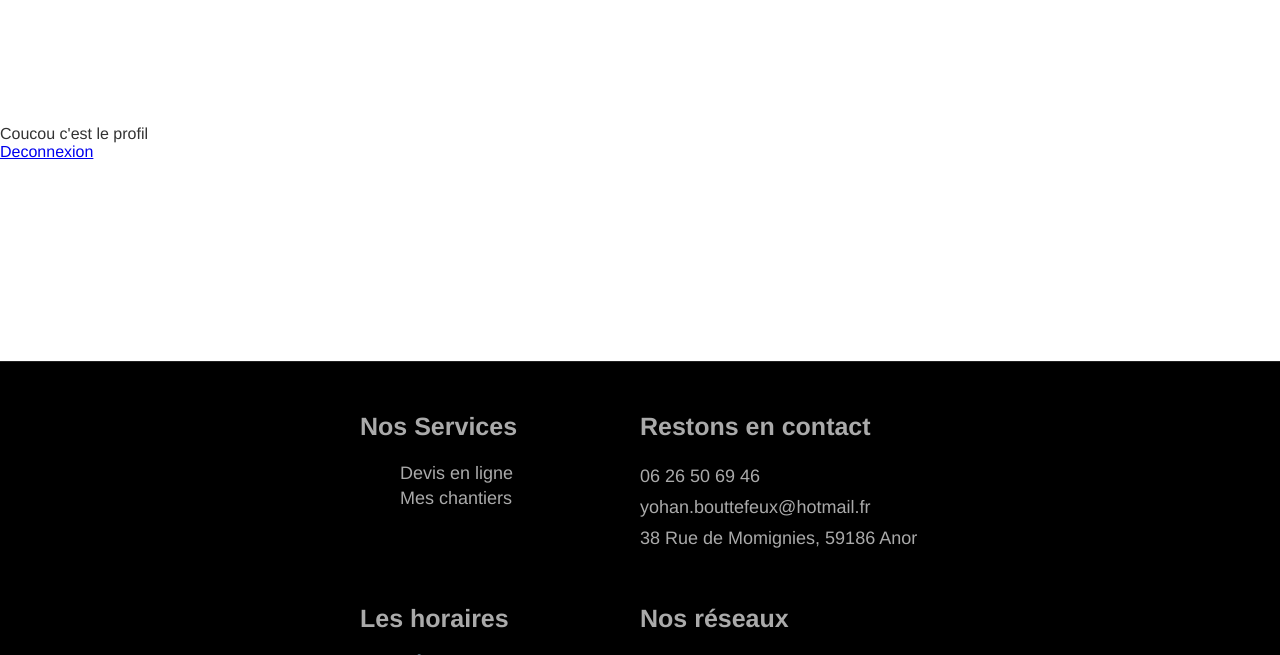
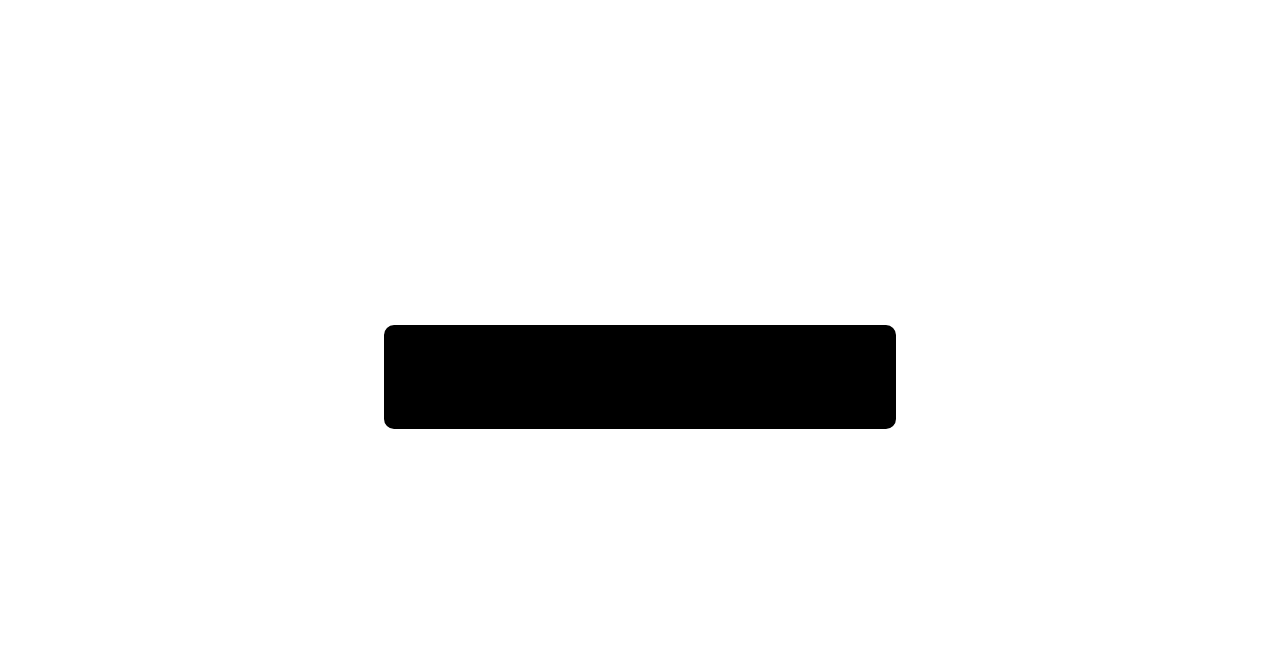
Before and after one commit to JudeSharo/bouttefeux, a Symfony app: template templates/profil/index.html.twig in a window 1280 px wide. Shown: the part 75-730 px from the top of the page. Run offline with Twig, Linux system fonts and the light colour scheme; the template is opened without the code that fills it, so the values that code supplies are empty; some libraries are stand-ins or nearby versions.

Commit message:
Changement du profil

```diff
--- /dev/null
+++ b/public/css/profil.css
@@ -0,0 +1,14 @@
+.profil{
+    width: 40%;
+    margin: 200px auto;
+    text-align: center;
+    background-color: #000000;
+    color: #FFFFFF;
+    border-radius: 10px;
+    padding: 50px;
+    border: 2px solid #000000;
+}
+
+.profil,h1{
+
+}
--- a/templates/profil/index.html.twig
+++ b/templates/profil/index.html.twig
@@ -2,22 +2,31 @@
 
 {% block title %}Profil{% endblock %}
 
+{% block stylesheets %}
+    <link rel="stylesheet" href="{{ asset('css/profil.css') }}"/>
+    {{ parent() }}
+{% endblock %}
+
 {% block body %}
 	<div class="belowNavbar">
-		<p>Coucou c'est le profil</p>
-
-		{% if is_granted('ROLE_USER') %}
-			<h1>Bonjour {{app.user.pseudo}} {{app.user.nom}} !</h1>
-			<p>Vous habitez au {{app.user.adresse}}</p>
-			<p>Votre numéro de téléphone est le {{app.user.getphoneNumber}}</p>
-
-			<a href="{{path('app_user_edit',{'id':app.user.id})}}">modifier votre profil</a>
-
-
-		{% endif %}
-
-
-		<a href="{{path('app_logout')}}">Deconnexion</a>
+		<div class ="profil">
+			{% if is_granted('ROLE_USER') %}
+				<div class="titreprofil">
+					<h1>Bonjour {{app.user.pseudo}} {{app.user.nom}} !</h1><br>
+				</div>
+				<div class="adresseprofil">
+					<p>Vous habitez au {{app.user.adresse}}</p><br>
+				</div>
+				<div class="numeroprofil">
+					<p>Votre numéro de téléphone est le {{app.user.getphoneNumber}}</p><br>
+				</div>
+				<div class="modifierprofil">
+					<a href="{{path('app_user_edit',{'id':app.user.id})}}">Modifier votre profil</a> <br>
+				</div>
+				<div class="deconnexionprofil">
+					<a href="{{path('app_logout')}}">Deconnexion</a><br>
+				</div>
+			{% endif %}
+		</div>
 	</div>
-
 {% endblock %}
```
